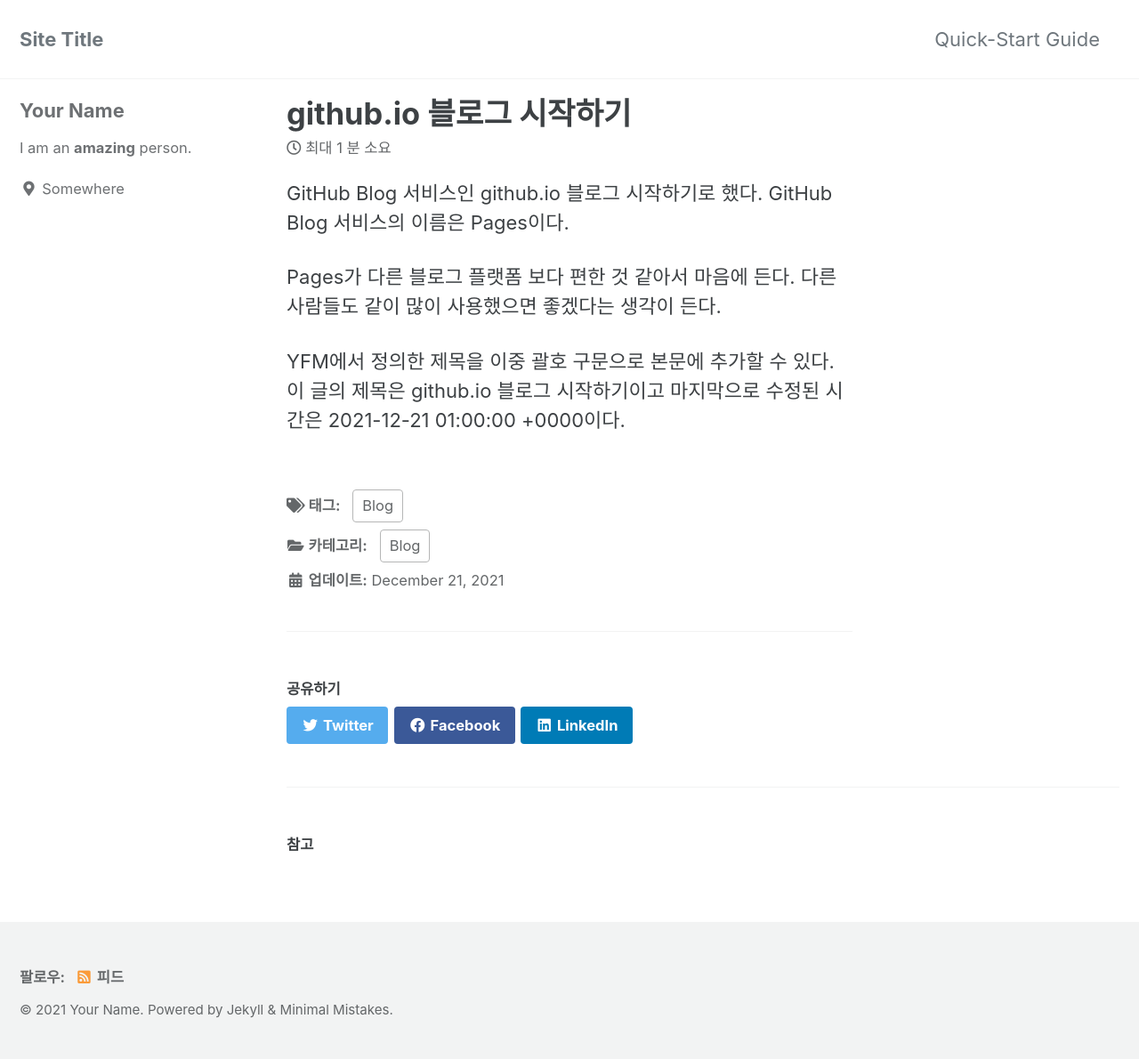
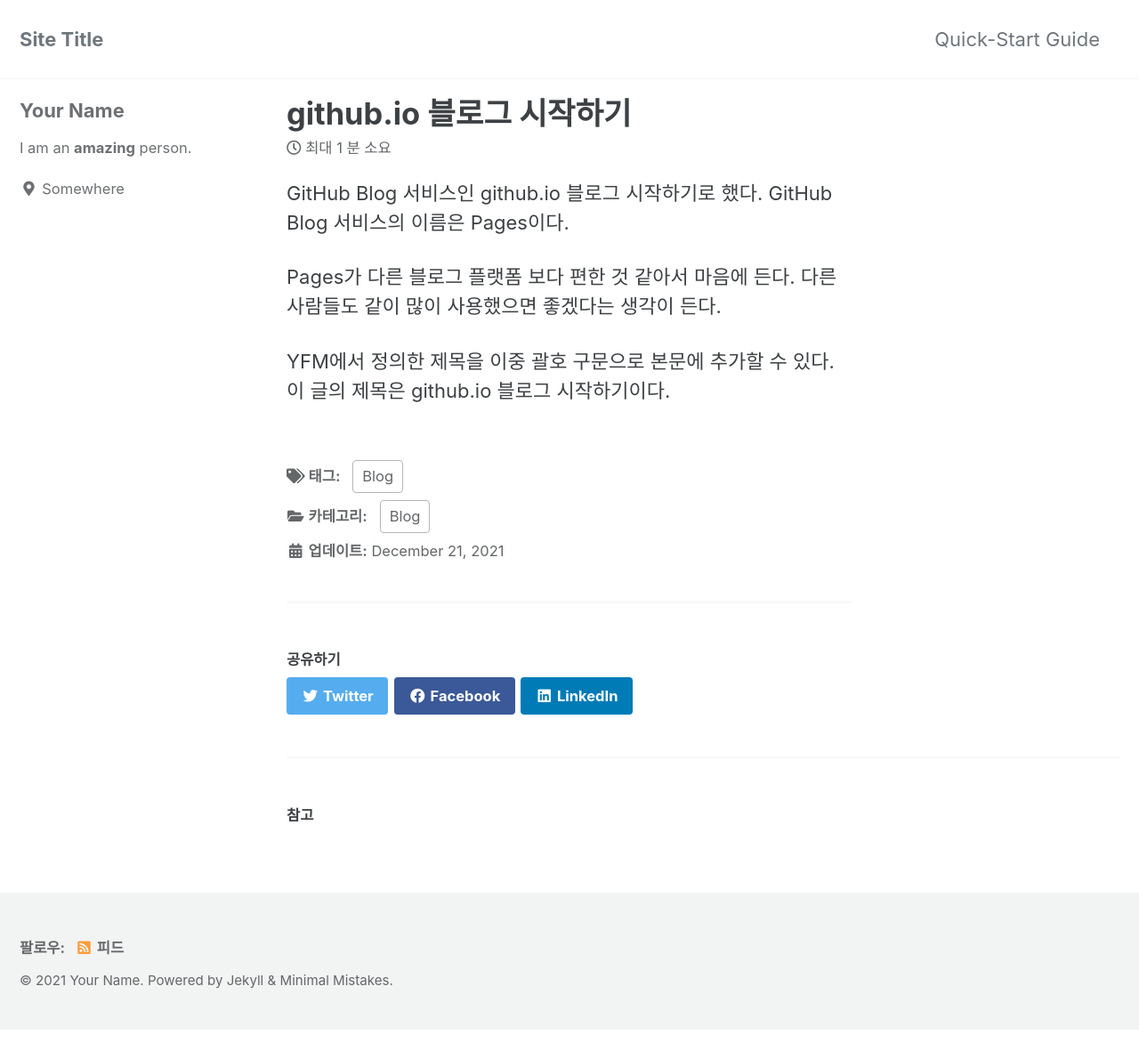
Before and after one commit to doorwhichisclosed/doorwhichisclosed.github.io, a Jekyll site: the page built from _posts/2021-12-21-first-post.md, in a window 1280 px wide. Shown: the whole page at 89% size. Built offline with Jekyll 4.4.1, drawn with Linux system fonts in a browser that asks for light colours; cached includes are drawn as plain includes; after the commit the page ends 1157 px from its top, so only the background shows below that.

Commit message:
is it really last please

```diff
--- a/_posts/2021-12-21-first-post.md
+++ b/_posts/2021-12-21-first-post.md
@@ -5,7 +5,6 @@ categories:
   - Blog
 tags:
   - Blog
-last_modified_at: 2021-12-21 01:00:00
 ---
 
 GitHub Blog 서비스인 github.io 블로그 시작하기로 했다.
@@ -15,5 +14,4 @@ Pages가 다른 블로그 플랫폼 보다 편한 것 같아서 마음에 든다
 다른 사람들도 같이 많이 사용했으면 좋겠다는 생각이 든다.
 
 YFM에서 정의한 제목을 이중 괄호 구문으로 본문에 추가할 수 있다.
-이 글의 제목은 {{ page.title }}이고
-마지막으로 수정된 시간은 {{ page.last_modified_at }}이다.
+이 글의 제목은 {{ page.title }}이다.
```
